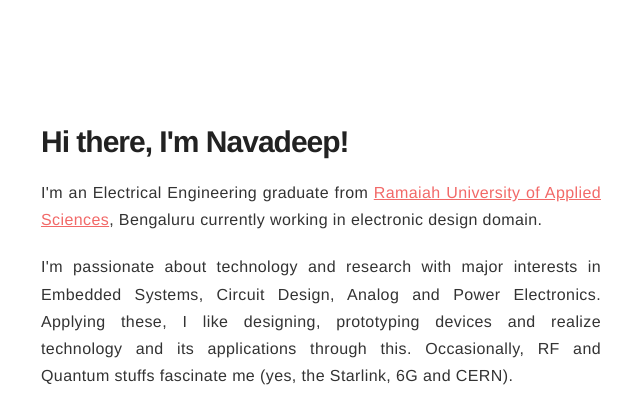
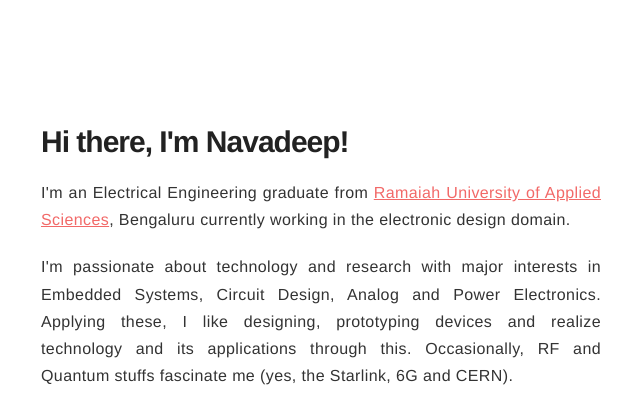
Before and after one commit to ngu25/ngu25.github.io, a Jekyll site: the page built from about/index.html, in a window 1280 px wide. Shown: the top 403 px of the page, without its empty margins (319-959 px from the left). Built offline with Jekyll 4.4.1, drawn with Linux system fonts in a browser that asks for light colours.

Commit message:
modified:   about/index.html 	modified:   assets/images/profile.jpg 	deleted:    assets/images/profile2.jpg

```diff
--- a/about/index.html
+++ b/about/index.html
@@ -6,7 +6,7 @@ title: About
 <div style="text-align: justify">
 	<h1>Hi there, I'm Navadeep!</h1>
 	<p>
-	I'm an Electrical Engineering graduate from <a href="https://www.msruas.ac.in/">Ramaiah University of Applied Sciences</a>, Bengaluru currently working in electronic design domain.
+	I'm an Electrical Engineering graduate from <a href="https://www.msruas.ac.in/">Ramaiah University of Applied Sciences</a>, Bengaluru currently working in the electronic design domain.
 	</p>
 
 	<p>I'm passionate about technology and research with major interests in Embedded Systems, Circuit Design, Analog and Power Electronics. Applying these, I like designing,
```
Also changed, not shown: assets/images/profile.jpg, assets/images/profile2.jpg (deleted).
